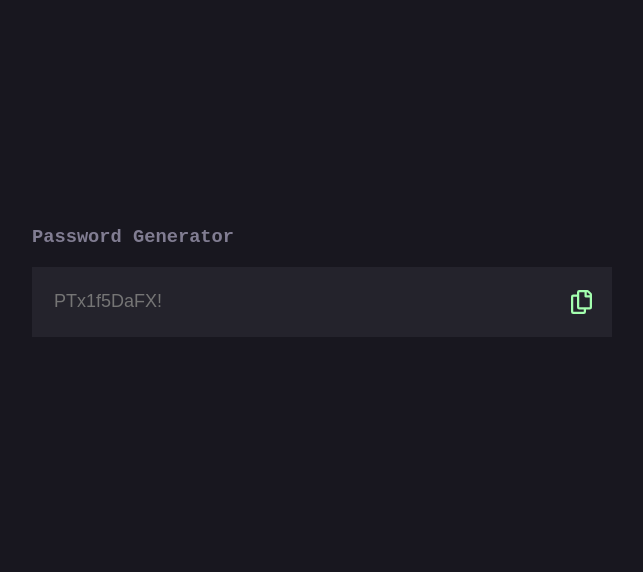
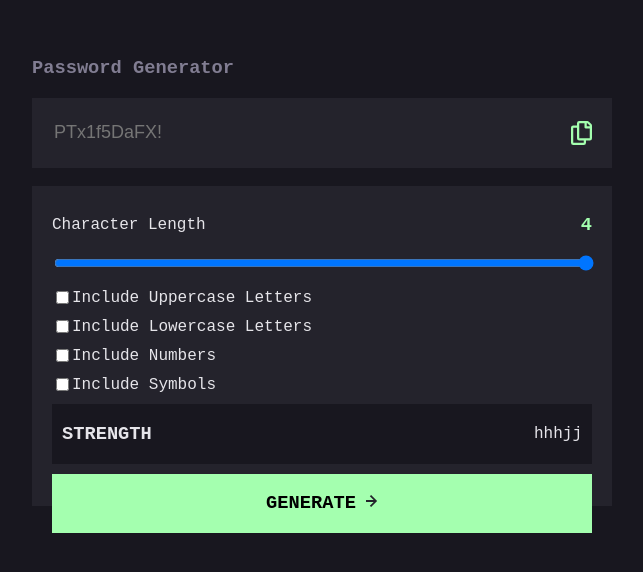
Before and after one commit to estherlardze/password-gen, a React (Vite) app: page / in a window 1280 px wide. Shown: the part 128-700 px from the top of the page, without its empty margins (318-961 px from the left). Built offline with nearby package versions, Linux system fonts and the light colour scheme.

Commit message:
working on generate

```diff
--- a/src/App.tsx
+++ b/src/App.tsx
@@ -1,13 +1,17 @@
 import { GlobalStyles, HeadingStyle } from './GlobalStyles'
 import Input from './components/Input'
+import Generate from './components/Generate'
 
 
 function App() {
   return (
     <div>
       <GlobalStyles/>
-      <HeadingStyle>Password Generator</HeadingStyle>
-      <Input/>
+      <HeadingStyle>
+        Password Generator
+      </HeadingStyle>
+      <Input/> <br />
+      <Generate/>
     </div>
   )
 }
--- /dev/null
+++ b/src/components/Generate.tsx
@@ -0,0 +1,72 @@
+import React from 'react'
+import styled from 'styled-components'
+import { arrowright } from '../assets'
+
+
+const GenerateStyles = styled.div`
+    width: 540px;
+    height: 300px;
+    padding: 10px 20px;
+    background-color: #24232c;
+    color:#E6E5EA;
+`
+
+const DivStyles = styled.div`
+  display: flex;
+  justify-content: space-between;
+  align-items: center;
+`
+
+const RangeInput = styled.input`
+  width: 100%;
+  background-color: black;
+  height: 10px;
+  outline: none;
+  transition: background-color 0.2s;
+  margin-bottom: 10px;
+`;
+
+
+const includes = [
+  'Include Uppercase Letters',
+  'Include Lowercase Letters',
+  'Include Numbers',
+  'Include Symbols',
+]
+
+const Generate = () => {
+  return (
+    <GenerateStyles>
+        <DivStyles>
+          <p>Character Length</p>
+          <h3 style={{color: '#A4FFAF'}}>4</h3>
+        </DivStyles>
+        <RangeInput type="range" min="0" max="12"/>
+
+        <article>
+          {includes.map((include) => (
+              <div key={include} style={{display: 'flex', alignItems: 'center', marginTop: '10px'}}>
+                <input type="checkbox" />
+                <label>{include}</label>
+              </div>
+          ))}
+        </article>
+
+        <div style={{margin: '10px 0', padding: '0 10px', backgroundColor: '#18171F', display: 'flex', gap: '10px', justifyContent: 'space-between', alignItems:'center'}}>
+            <h3>STRENGTH</h3>
+            <div>
+              <div>hhhjj</div>
+            </div>
+        </div>
+
+        <div style={{margin: '10px 0', padding: '0 10px', backgroundColor: '#A4FFAF',color: 'black', display: 'flex', gap: '10px', justifyContent: 'center', alignItems:'center'}}>
+            <h3>GENERATE</h3>
+            <div>
+              <img src={arrowright} alt="arrow"/>
+            </div>
+        </div>
+    </GenerateStyles>
+  )
+}
+
+export default Generate
```
